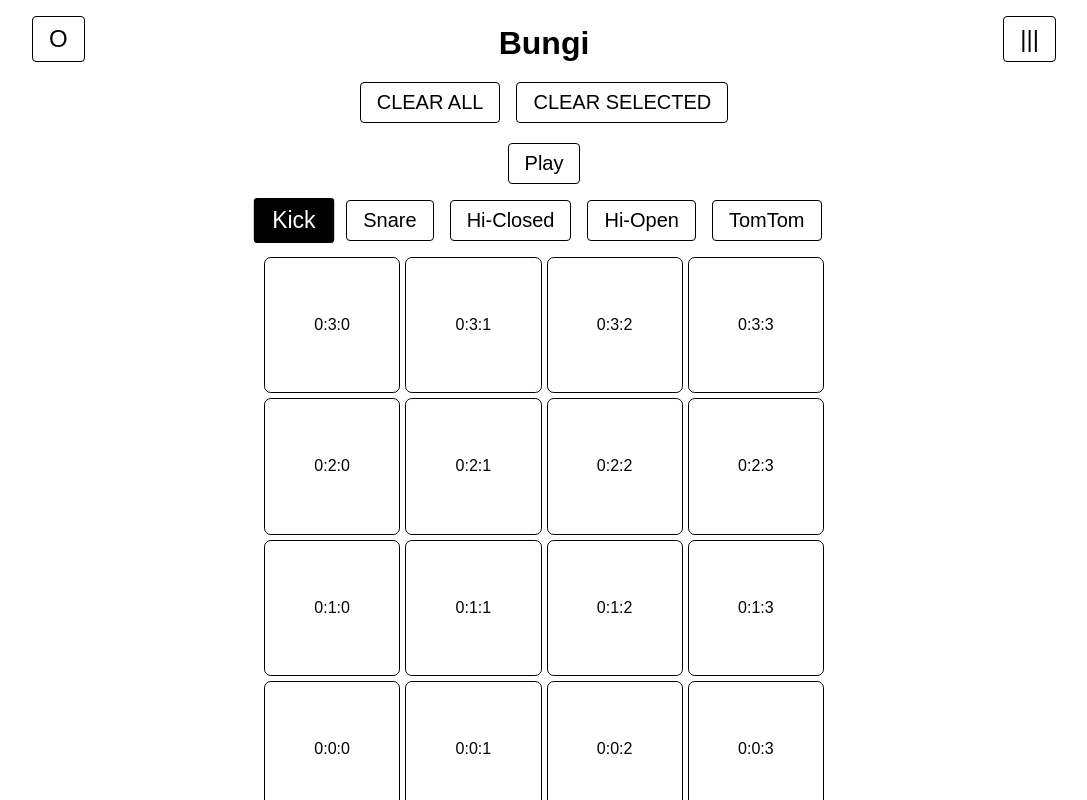
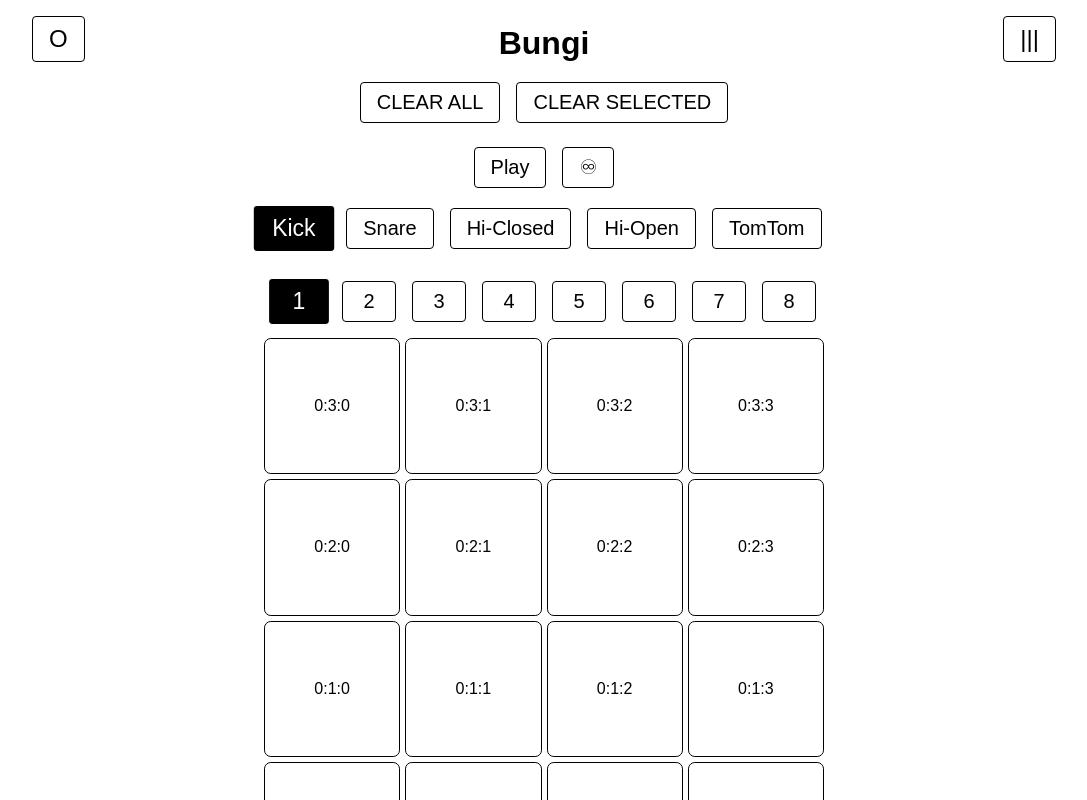
Before and after one commit to hansmaast/bungi-machine, a React (Create React App) app: page /bungi-machine/rythm in a window 1280 px wide. Shown: the whole page, without its empty margins (96-1183 px from the left). Built offline with nearby package versions, Linux system fonts and the light colour scheme; no server answers.

Commit message:
Add controls for selecting pattern, closes #28

```diff
--- /dev/null
+++ b/src/components/SelectDrumPattern.tsx
@@ -0,0 +1,27 @@
+import { useGlobalState } from '../context/GlobalState';
+import { DrumPattern } from '../context/types';
+import { Button } from '../style/button';
+import { Grid } from '../style/grid';
+
+export function SelectDrumPattern() {
+  const { state, dispatch } = useGlobalState();
+
+  const handleSelection = (pattern: DrumPattern) => {
+    dispatch({ type: 'SELECT_DRUM_PATTERN', payload: pattern });
+  };
+
+  const isActive = (pattern: DrumPattern) => pattern === state.selectedDrumPattern;
+
+  return (
+    <Grid gridTemplateColumns={['repeat(4, 1fr)', 'repeat(8, 1fr)']} gridTemplateRows="1fr" gridGap="0">
+      <Button isSelected={isActive('1')} onClick={() => handleSelection('1')}>1</Button>
+      <Button isSelected={isActive('2')} onClick={() => handleSelection('2')}>2</Button>
+      <Button isSelected={isActive('3')} onClick={() => handleSelection('3')}>3</Button>
+      <Button isSelected={isActive('4')} onClick={() => handleSelection('4')}>4</Button>
+      <Button isSelected={isActive('5')} onClick={() => handleSelection('5')}>5</Button>
+      <Button isSelected={isActive('6')} onClick={() => handleSelection('6')}>6</Button>
+      <Button isSelected={isActive('7')} onClick={() => handleSelection('7')}>7</Button>
+      <Button isSelected={isActive('8')} onClick={() => handleSelection('8')}>8</Button>
+    </Grid>
+  );
+}
--- a/src/context/GlobalState.tsx
+++ b/src/context/GlobalState.tsx
@@ -28,6 +28,7 @@ const initialState: IGlobalState = {
   activeStep: '',
   selectedSampler: SAMPLERS.CR78,
   selectedDrumSound: 'KICK',
+  selectedDrumPattern: '1',
   ...clearedSounds,
   releaseInSeconds: 0.03,
 };
--- a/src/context/reducer.ts
+++ b/src/context/reducer.ts
@@ -9,6 +9,8 @@ export const reducer = (state: IGlobalState, action: Action): IGlobalState => {
       return { ...state, selectedSampler: action.payload };
     case 'SELECT_DRUM':
       return { ...state, selectedDrumSound: action.payload };
+    case 'SELECT_DRUM_PATTERN':
+      return { ...state, selectedDrumPattern: action.payload };
     case 'SET_MASTER_VOLUME':
       return { ...state, masterVolume: action.payload };
     case 'SET_TEMPO':
--- a/src/context/types.ts
+++ b/src/context/types.ts
@@ -2,6 +2,7 @@ import { Dispatch } from 'react';
 import { Sampler } from 'tone';
 
 export type DrumType = 'KICK' | 'SNARE' | 'HIHAT' | 'HIHAT_OPEN' | 'TOM';
+export type DrumPattern = '1' | '2' | '3' | '4' | '5' | '6' | '7' | '8';
 export interface TriggeredSteps {[key:string]: string | boolean}
 export type TriggeredStepsObject = {
   [index: string]: TriggeredSteps;
@@ -11,6 +12,7 @@ export type IGlobalState = {
     tempo: number;
     masterVolume: number;
     selectedDrumSound: DrumType;
+    selectedDrumPattern: DrumPattern;
     selectedSampler: Sampler;
     note: string;
     isLooping: boolean;
@@ -28,6 +30,7 @@ export type IGlobalState = {
 export type Action =
 | { type: 'SELECT_DRUM_PRESET'; payload: Sampler; }
 | { type: 'SELECT_DRUM'; payload: DrumType; }
+| { type: 'SELECT_DRUM_PATTERN'; payload: DrumPattern; }
 | { type: 'SET_MASTER_VOLUME'; payload: number; }
 | { type: 'SET_TEMPO'; payload: number; }
 | { type: 'SET_ACTIVE_STEP'; payload: string; } // Could make a type Step fro this, using a regex to match "s:s:s:"
--- a/src/pages/RythmPage.tsx
+++ b/src/pages/RythmPage.tsx
@@ -7,6 +7,7 @@ import { startRhythm } from '../helpers/actions';
 import { Button } from '../style/button';
 import { Flex } from '../style/flex';
 import { Title } from '../style/title';
+import { SelectDrumPattern } from '../components/SelectDrumPattern';
 
 export default function RythmPage() {
   const { dispatch } = useGlobalState();
@@ -15,10 +16,14 @@ export default function RythmPage() {
     <Flex>
       <Title>Bungi</Title>
       <ClearPatternControls />
-      <Button marginY={0} onClick={() => startRhythm(dispatch)}>
-        {Transport.state !== 'started' ? 'Play' : 'Pause'}
-      </Button>
+      <Flex flexDirection="row">
+        <Button marginY={0} onClick={() => startRhythm(dispatch)}>
+          {Transport.state !== 'started' ? 'Play' : 'Pause'}
+        </Button>
+        <Button marginY={0} onClick={() => console.log('Loop pattern pressed!')}>♾</Button>
+      </Flex>
       <SelectDrumSound />
+      <SelectDrumPattern />
       <StepSequencer />
     </Flex>
   );
```
